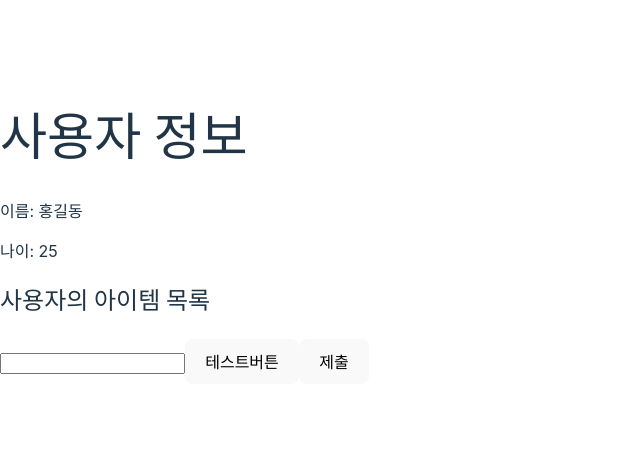
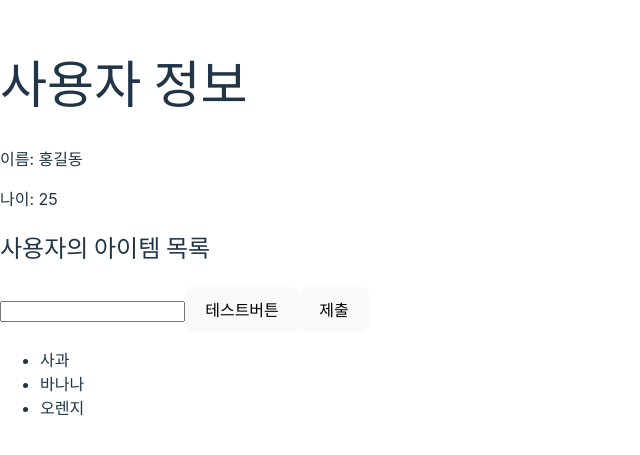
Before and after one commit to johj703/day01, a React (Vite) app: page / in a window 1280 px wide. Shown: the part 171-626 px from the top of the page, without its empty margins (0-640 px from the left). Built offline with nearby package versions, Linux system fonts and the light colour scheme.

Commit message:
아이템들 추가

```diff
--- a/src/App.jsx
+++ b/src/App.jsx
@@ -25,6 +25,11 @@ const App = () => {
         <button type="button">테스트버튼</button>
         <button type="submit">제출</button>
       </form>
+      <ul>
+        <li>{items[0]}</li>
+        <li>{items[1]}</li>
+        <li>{items[2]}</li>
+      </ul>
     </div>
   );
 };
```
